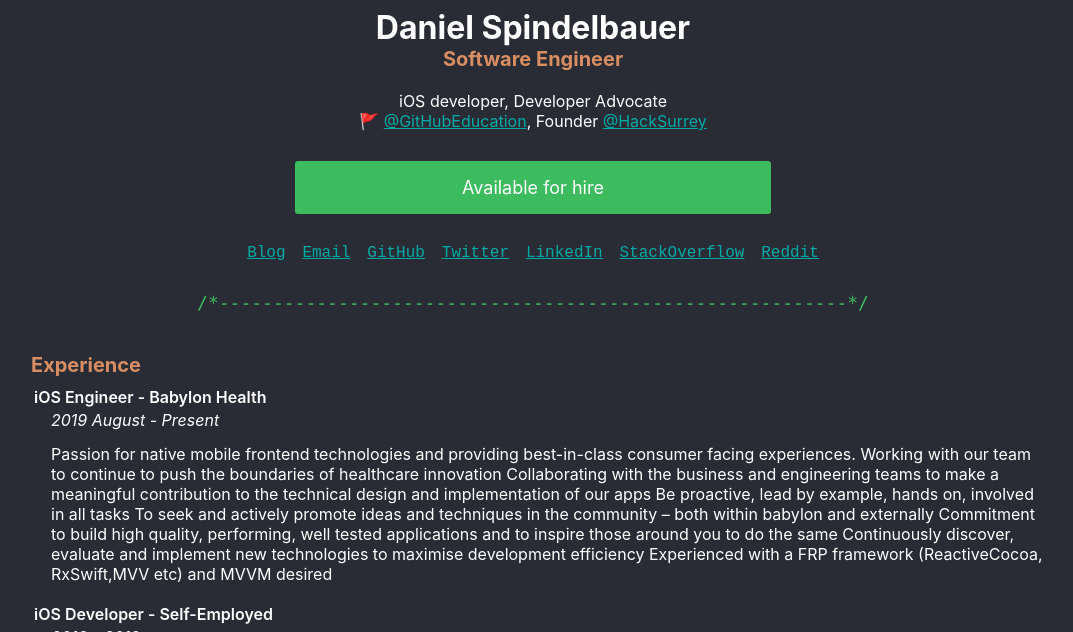
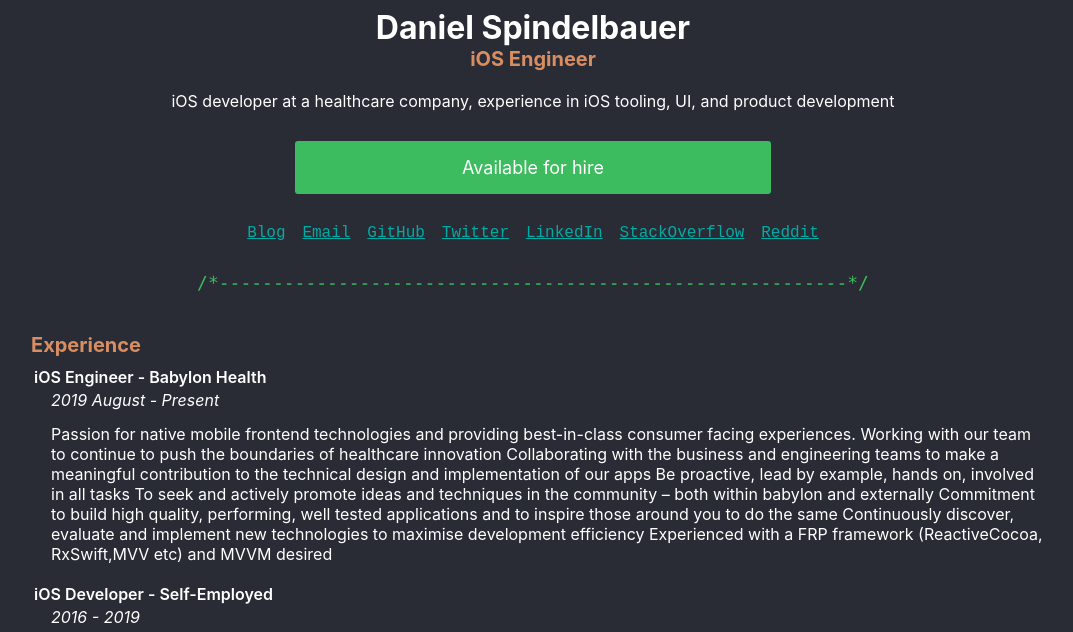
Before and after one commit to sdaniel55/sdaniel55.github.io, a Jekyll site: the page built from index.md, in a window 1280 px wide and 900 px high, cut to the strip 268-900 px from the top of the window. Shown: the whole strip, without its empty margins (107-1180 px from the left). Built offline with Jekyll 4.4.1, drawn with Linux system fonts in a browser that asks for light colours.

Commit message:
Update me.yml

```diff
--- a/_data/me.yml
+++ b/_data/me.yml
@@ -1,6 +1,6 @@
 name: "Daniel Spindelbauer"
-title: "Software Engineer"
+title: "iOS Engineer"
 email: "daniel.spindelbauer@gmail.com"
-bio: "iOS developer, Developer Advocate <br> 🚩 [@GitHubEducation](https://education.github.com/students/experts), Founder [@HackSurrey](https://twitter.com/hacksurrey)"
+bio: "iOS developer at a healthcare company, experience in iOS tooling, UI, and product development"
 username: "sdaniel55"
 isAvailable: true
```
